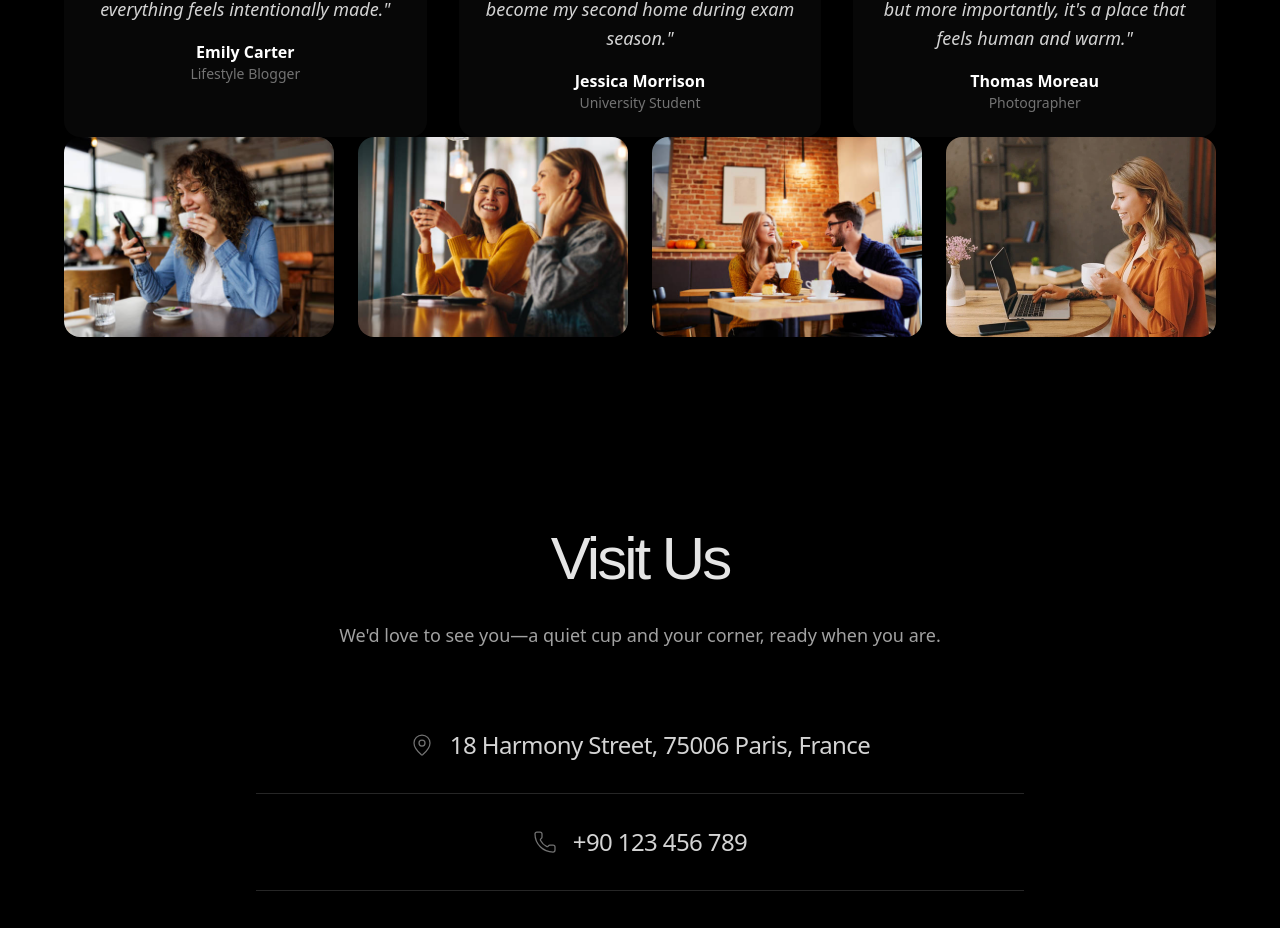
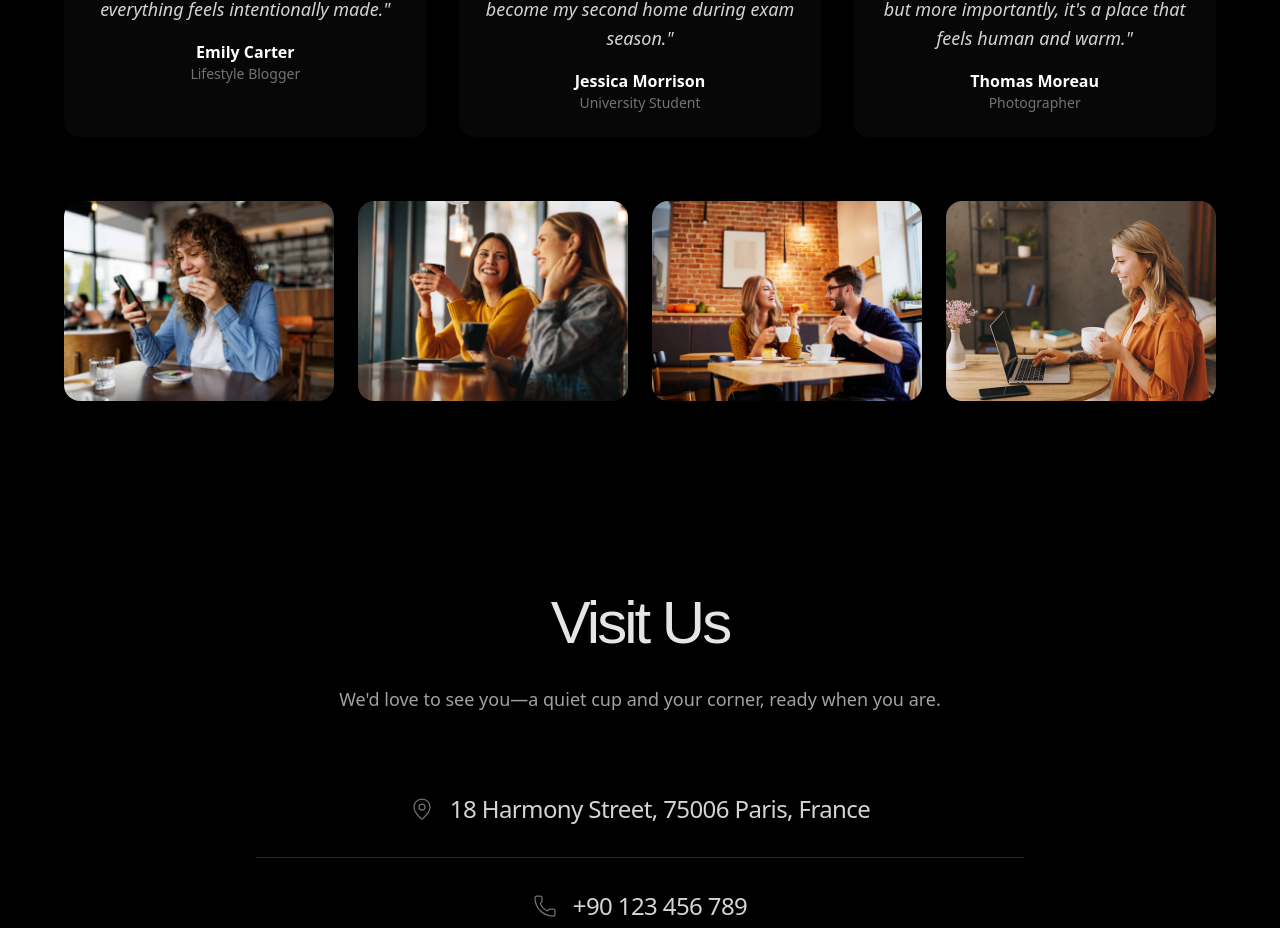
Before and after one commit to Manyaaw29/cafe-landing-ui, a React (Vite) app: page / in a window 1280 px wide. Shown: the part 6029-6957 px from the top of the page. Built offline with nearby package versions, Linux system fonts and the light colour scheme; a web font is replaced by a local one.

Commit message:
Added top margin to the customer images in the review section

```diff
--- a/src/components/Review.jsx
+++ b/src/components/Review.jsx
@@ -119,7 +119,7 @@ const Review = () => {
         initial="hidden"
         whileInView="show"
         viewport={{ once: true, margin: "-50px" }}
-        className="grid grid-cols-2 md:grid-cols-4 gap-6 max-w-6xl mx-auto"
+        className="grid grid-cols-2 md:grid-cols-4 gap-6 max-w-6xl mx-auto mt-16"
       >
         {[customer1, customer2, customer3, customer4].map((customer, index) => (
           <motion.img
```
